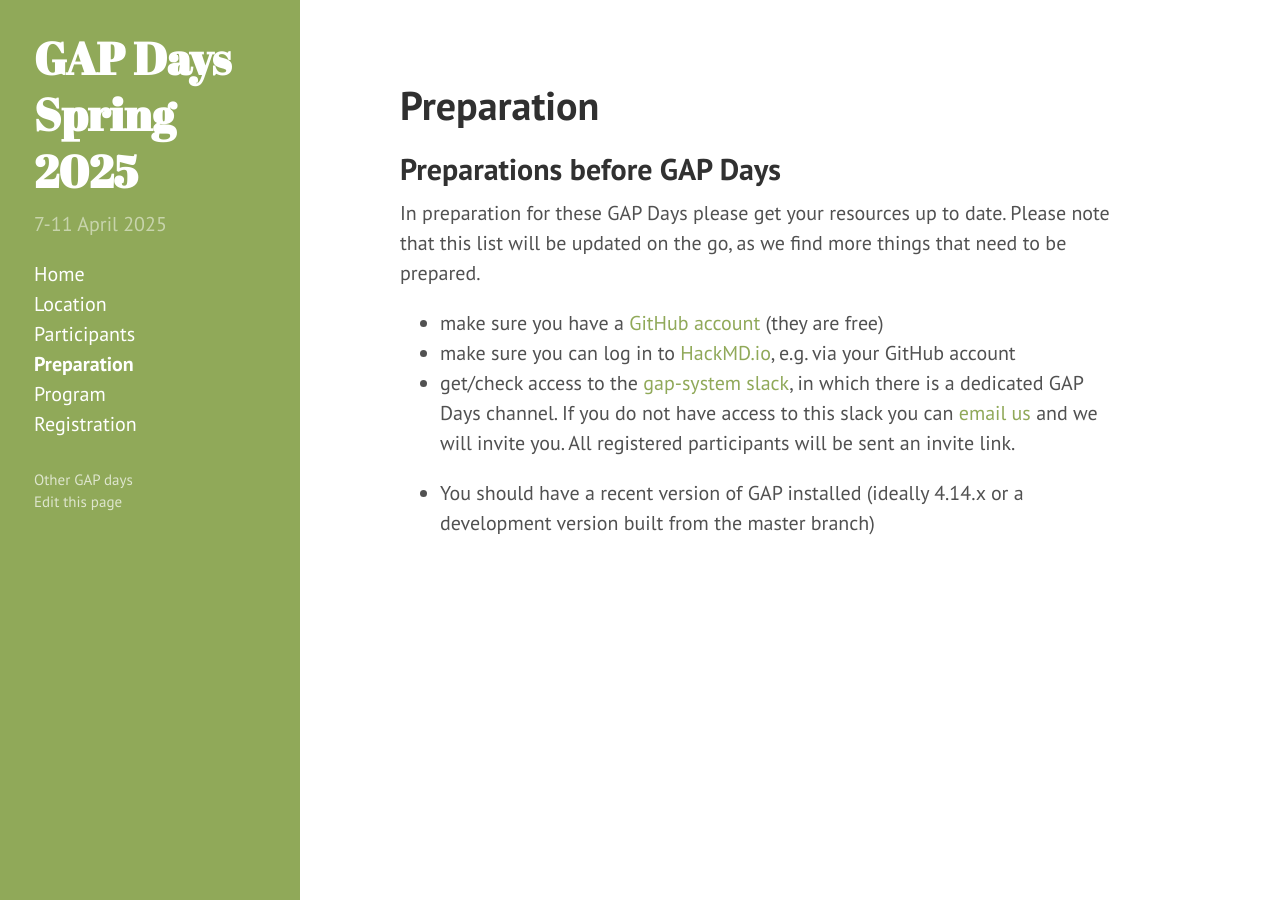
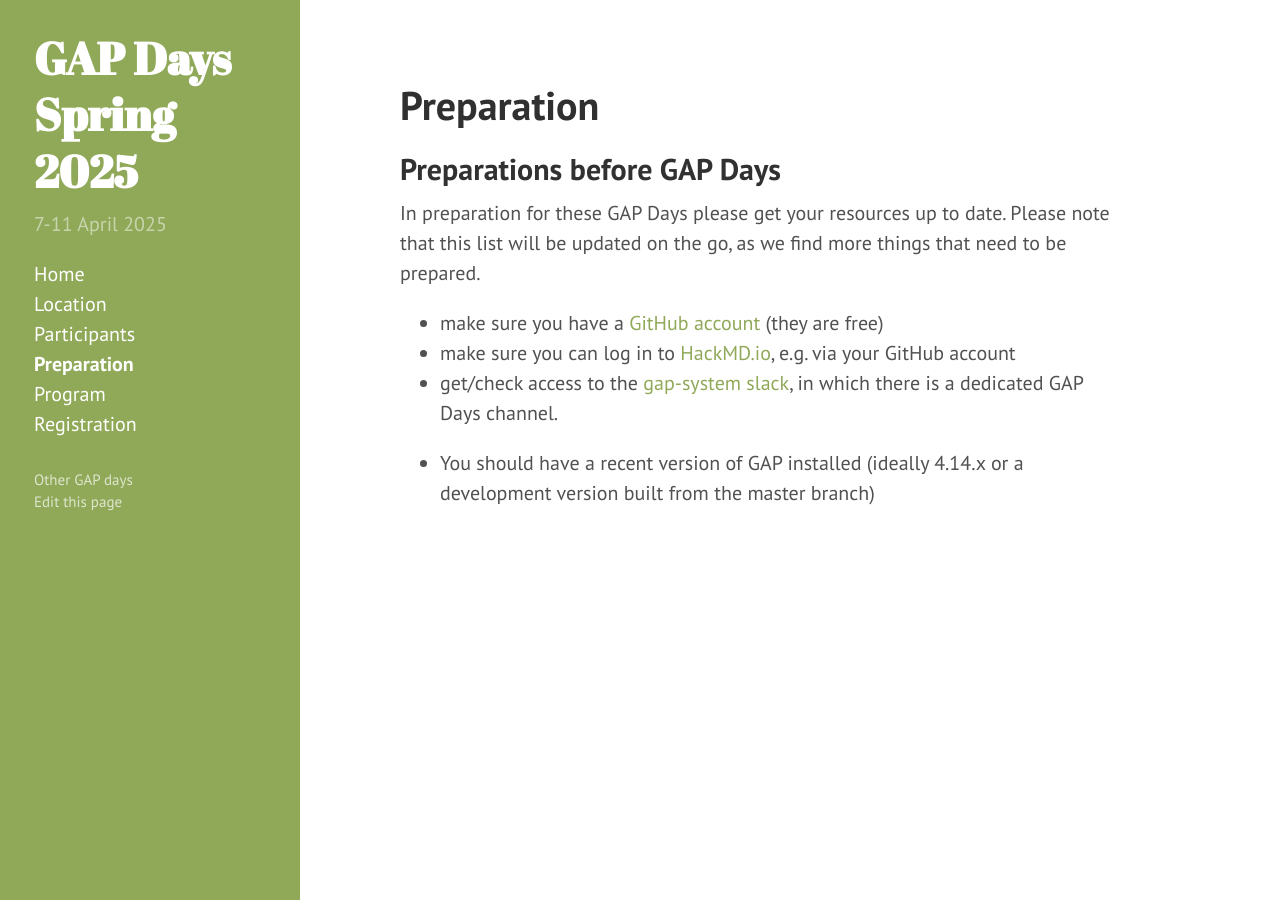
Before and after one commit to gapdays/gapdays2025-spring, a Jekyll site: the page built from preparation.md, in a window 1280 px wide. Built offline with Jekyll 4.4.1, drawn with Linux system fonts in a browser that asks for light colours.

Commit message:
Update info on Slack

```diff
--- a/preparation.md
+++ b/preparation.md
@@ -9,8 +9,6 @@ Please note that this list will be updated on the go, as we find more things tha
 
 - make sure you have a [GitHub account](https://github.com) (they are free)
 - make sure you can log in to [HackMD.io](https://hackmd.io), e.g. via your GitHub account
-- get/check access to the [gap-system slack](https://gap-system.slack.com), in which there is a dedicated GAP Days channel.
-  If you do not have access to this slack you can [email us](mailto:{{site.email}}) and we will invite you.
-  All registered participants will be sent an invite link.
+- get/check access to the [gap-system slack](https://gap-system.org/slack), in which there is a dedicated GAP Days channel.
 
 - You should have a recent version of GAP installed (ideally 4.14.x or a development version built from the master branch)
```
Also changed, not shown: location.md (+1 -2 lines).
